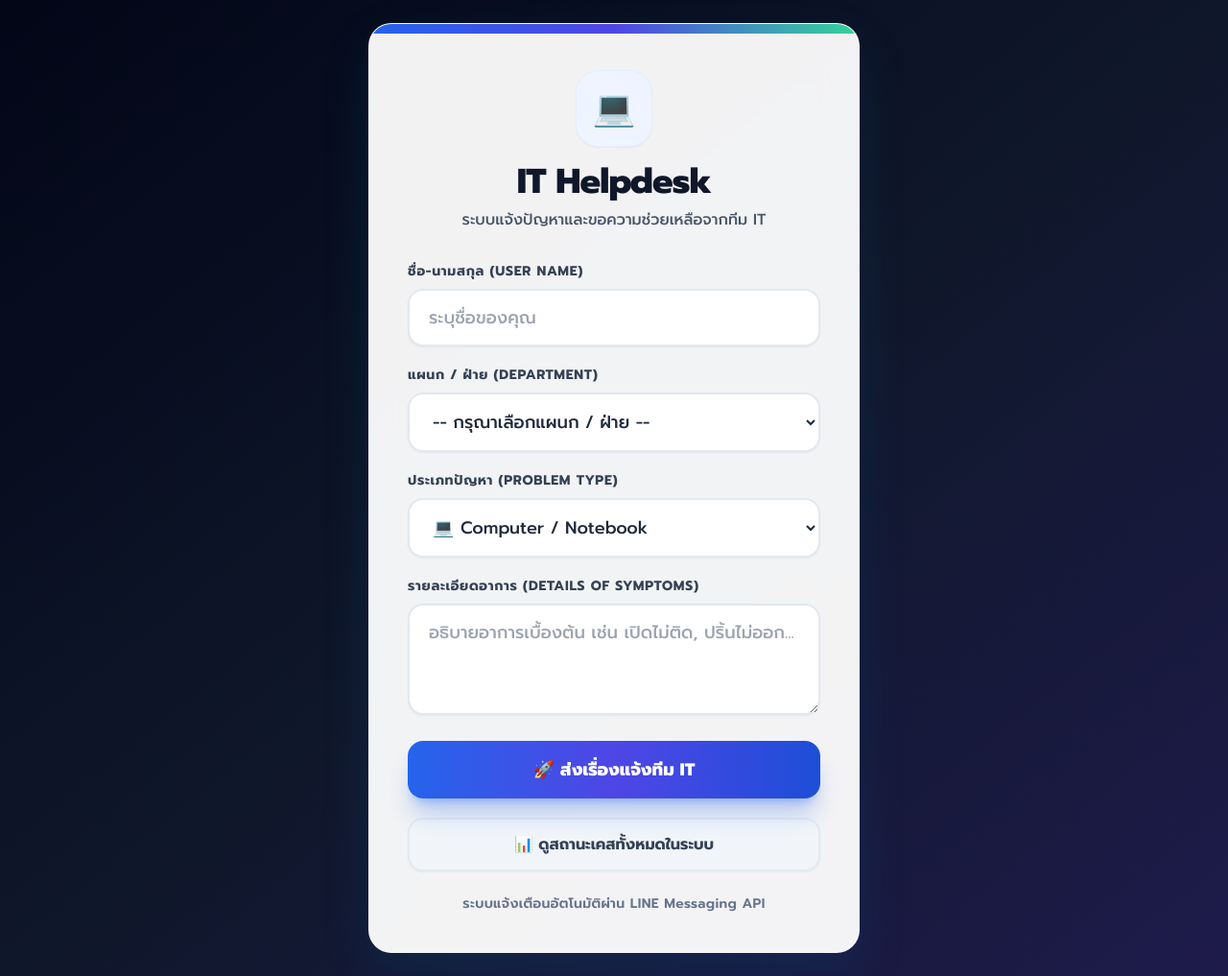
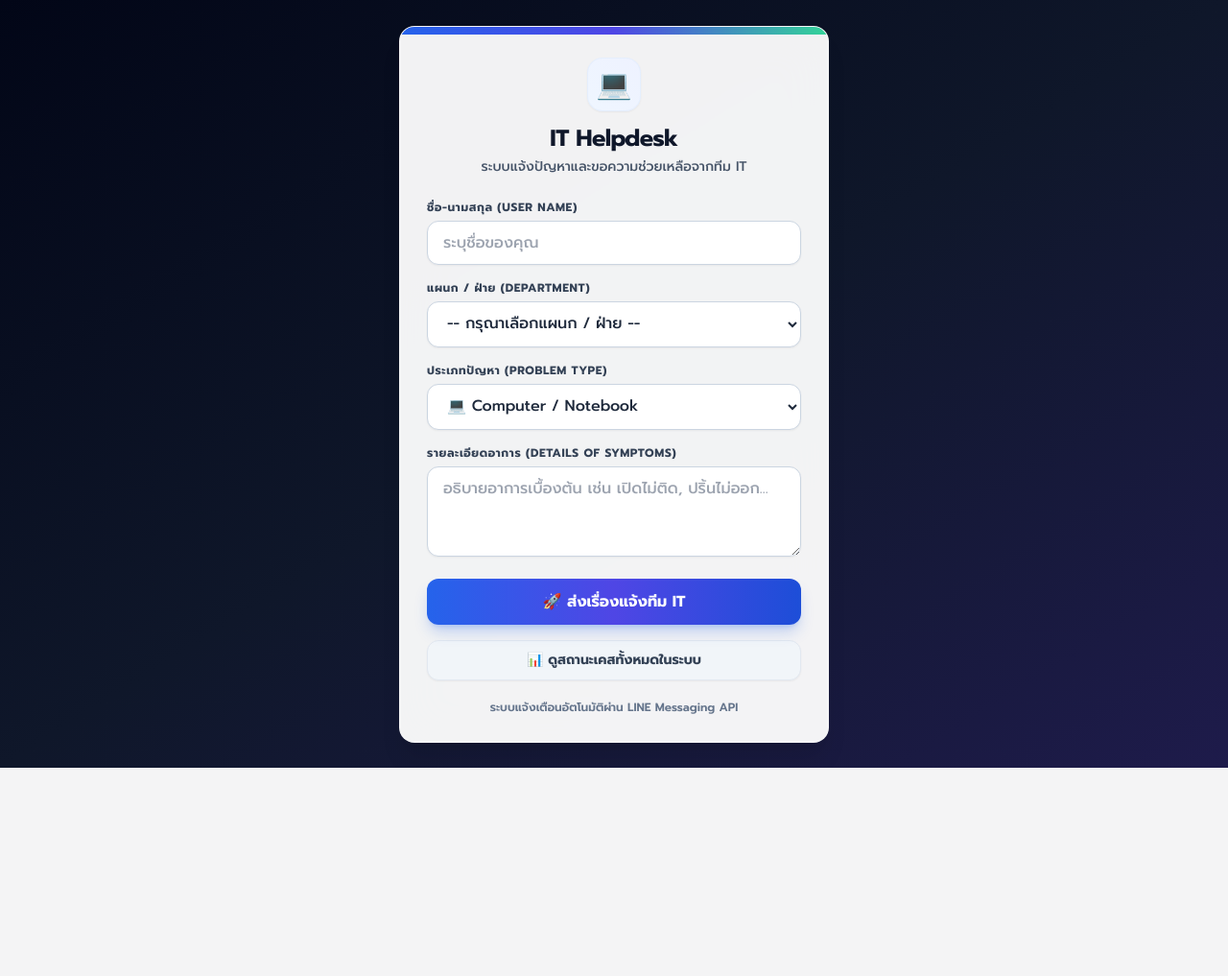
Before and after one commit to chonladasaelao91-coder/it-helpdesk-bot, a FastAPI app: page / in a window 1280 px wide. Shown: the whole page at 96% size. After the commit the page ends 800 px from the top, so only its background shows below. Run offline with FastAPI, Linux system fonts and the light colour scheme; some libraries are stand-ins or nearby versions.

Commit message:
Add files via upload

```diff
--- a/templates/index.html
+++ b/templates/index.html
@@ -5,33 +5,33 @@
     <meta name="viewport" content="width=device-width, initial-scale=1.0">
     <title>IT Helpdesk - ระบบแจ้งซ่อม</title>
     <script src="https://cdn.tailwindcss.com"></script>
-    <link href="https://fonts.googleapis.com/css2?family=Prompt:wght@300;400;500;600;700;800&display=swap" rel="stylesheet">
+    <link href="https://fonts.googleapis.com/css2?family=Prompt:wght@300;400;500;600;700&display=swap" rel="stylesheet">
     <style>
         body { font-family: 'Prompt', sans-serif; }
     </style>
 </head>
-<body class="bg-gradient-to-br from-slate-950 via-slate-900 to-indigo-950 text-slate-800 flex items-center justify-center min-h-screen p-4 sm:p-6">
-    <div class="max-w-lg w-full bg-white/95 backdrop-blur-xl rounded-3xl shadow-[0_20px_50px_rgba(8,112,184,0.15)] p-8 sm:p-10 border border-white/40 relative overflow-hidden">
-        <!-- แถบสีตกแต่งด้านบนแบบเรืองแสง -->
-        <div class="absolute top-0 left-0 right-0 h-2.5 bg-gradient-to-r from-blue-600 via-indigo-600 to-emerald-400"></div>
+<body class="bg-gradient-to-br from-slate-950 via-slate-900 to-indigo-950 text-slate-800 flex items-center justify-center min-h-screen p-4">
+    <div class="max-w-md w-full bg-white/95 backdrop-blur-xl rounded-2xl shadow-xl p-6 sm:p-7 border border-white/30 relative overflow-hidden">
+        <!-- แถบสีตกแต่งด้านบน -->
+        <div class="absolute top-0 left-0 right-0 h-2 bg-gradient-to-r from-blue-600 via-indigo-600 to-emerald-400"></div>
 
-        <div class="text-center mb-8 pt-2">
-            <div class="inline-flex items-center justify-center w-20 h-20 bg-gradient-to-tr from-blue-50 to-indigo-50 text-blue-600 rounded-3xl text-4xl mb-4 shadow-sm border border-blue-100/50">
+        <div class="text-center mb-6 pt-1">
+            <div class="inline-flex items-center justify-center w-14 h-14 bg-gradient-to-tr from-blue-50 to-indigo-50 text-blue-600 rounded-2xl text-3xl mb-3 shadow-sm border border-blue-100/50">
                 💻
             </div>
-            <h1 class="text-4xl font-extrabold text-slate-900 tracking-tight">IT Helpdesk</h1>
-            <p class="text-base text-slate-600 mt-2 font-medium">ระบบแจ้งปัญหาและขอความช่วยเหลือจากทีม IT</p>
+            <h1 class="text-2xl font-bold text-slate-900 tracking-tight">IT Helpdesk</h1>
+            <p class="text-sm text-slate-600 mt-1 font-medium">ระบบแจ้งปัญหาและขอความช่วยเหลือจากทีม IT</p>
         </div>
 
-        <form action="/submit" method="POST" class="space-y-5" onsubmit="this.querySelector('button[type=submit]').disabled=true; this.querySelector('button[type=submit]').innerText='กำลังส่งข้อมูล...';">
+        <form action="/submit" method="POST" class="space-y-4" onsubmit="this.querySelector('button[type=submit]').disabled=true; this.querySelector('button[type=submit]').innerText='กำลังส่งข้อมูล...';">
             <div>
-                <label class="block text-sm font-bold uppercase tracking-wider text-slate-700 mb-2">ชื่อ-นามสกุล (User Name)</label>
-                <input type="text" name="name" required placeholder="ระบุชื่อของคุณ" class="w-full px-5 py-3.5 rounded-2xl border-2 border-slate-200 focus:ring-4 focus:ring-blue-500/20 focus:border-blue-600 focus:outline-none text-lg transition bg-white shadow-sm font-medium">
+                <label class="block text-xs font-bold uppercase tracking-wider text-slate-700 mb-1.5">ชื่อ-นามสกุล (User Name)</label>
+                <input type="text" name="name" required placeholder="ระบุชื่อของคุณ" class="w-full px-4 py-2.5 rounded-xl border border-slate-300 focus:ring-2 focus:ring-blue-500/30 focus:border-blue-600 focus:outline-none text-base transition bg-white shadow-sm font-medium">
             </div>
 
             <div>
-                <label class="block text-sm font-bold uppercase tracking-wider text-slate-700 mb-2">แผนก / ฝ่าย (Department)</label>
-                <select name="department" required class="w-full px-5 py-3.5 rounded-2xl border-2 border-slate-200 focus:ring-4 focus:ring-blue-500/20 focus:border-blue-600 focus:outline-none text-lg bg-white transition font-medium shadow-sm">
+                <label class="block text-xs font-bold uppercase tracking-wider text-slate-700 mb-1.5">แผนก / ฝ่าย (Department)</label>
+                <select name="department" required class="w-full px-4 py-2.5 rounded-xl border border-slate-300 focus:ring-2 focus:ring-blue-500/30 focus:border-blue-600 focus:outline-none text-base bg-white transition font-medium shadow-sm">
                     <option value="" disabled selected>-- กรุณาเลือกแผนก / ฝ่าย --</option>
                     <option value="HR">HR</option>
                     <option value="IT">IT</option>
@@ -55,8 +55,8 @@
             </div>
 
             <div>
-                <label class="block text-sm font-bold uppercase tracking-wider text-slate-700 mb-2">ประเภทปัญหา (Problem Type)</label>
-                <select name="issue_type" class="w-full px-5 py-3.5 rounded-2xl border-2 border-slate-200 focus:ring-4 focus:ring-blue-500/20 focus:border-blue-600 focus:outline-none text-lg bg-white transition font-medium shadow-sm">
+                <label class="block text-xs font-bold uppercase tracking-wider text-slate-700 mb-1.5">ประเภทปัญหา (Problem Type)</label>
+                <select name="issue_type" class="w-full px-4 py-2.5 rounded-xl border border-slate-300 focus:ring-2 focus:ring-blue-500/30 focus:border-blue-600 focus:outline-none text-base bg-white transition font-medium shadow-sm">
                     <option value="คอมพิวเตอร์ / โน้ตบุ๊ก">💻 Computer / Notebook</option>
                     <option value="อินเทอร์เน็ต / Network">🌐 อินเทอร์เน็ต / Network</option>
                     <option value="เครื่องพิมพ์ (Printer)">🖨️ เครื่องพิมพ์ (Printer)</option>
@@ -65,24 +65,24 @@
             </div>
 
             <div>
-                <label class="block text-sm font-bold uppercase tracking-wider text-slate-700 mb-2">รายละเอียดอาการ (Details of symptoms)</label>
-                <textarea name="detail" rows="3" required class="w-full px-5 py-3.5 rounded-2xl border-2 border-slate-200 focus:ring-4 focus:ring-blue-500/20 focus:border-blue-600 focus:outline-none text-lg transition bg-white shadow-sm font-medium" placeholder="อธิบายอาการเบื้องต้น เช่น เปิดไม่ติด, ปริ้นไม่ออก..."></textarea>
+                <label class="block text-xs font-bold uppercase tracking-wider text-slate-700 mb-1.5">รายละเอียดอาการ (Details of symptoms)</label>
+                <textarea name="detail" rows="3" required class="w-full px-4 py-2.5 rounded-xl border border-slate-300 focus:ring-2 focus:ring-blue-500/30 focus:border-blue-600 focus:outline-none text-base transition bg-white shadow-sm font-medium" placeholder="อธิบายอาการเบื้องต้น เช่น เปิดไม่ติด, ปริ้นไม่ออก..."></textarea>
             </div>
 
-            <button type="submit" class="w-full bg-gradient-to-r from-blue-600 via-indigo-600 to-blue-700 hover:from-blue-700 hover:to-indigo-800 text-white font-extrabold py-4 rounded-2xl transition-all duration-300 shadow-xl shadow-blue-600/30 text-lg active:scale-[0.99] cursor-pointer mt-2">
+            <button type="submit" class="w-full bg-gradient-to-r from-blue-600 via-indigo-600 to-blue-700 hover:from-blue-700 hover:to-indigo-800 text-white font-bold py-3 rounded-xl transition-all duration-200 shadow-lg shadow-blue-600/25 text-base active:scale-[0.99] cursor-pointer mt-1">
                 🚀 ส่งเรื่องแจ้งทีม IT
             </button>
         </form>
 
         <!-- ปุ่มทางลัดไปหน้า Dashboard -->
-        <div class="mt-5">
-            <a href="/dashboard" class="block text-center w-full bg-slate-100 hover:bg-slate-200 text-slate-700 font-bold py-3.5 rounded-2xl text-base transition-all border-2 border-slate-200/80 shadow-sm hover:shadow">
+        <div class="mt-4">
+            <a href="/dashboard" class="block text-center w-full bg-slate-100 hover:bg-slate-200 text-slate-700 font-bold py-2.5 rounded-xl text-sm transition border border-slate-200 shadow-sm">
                 📊 ดูสถานะเคสทั้งหมดในระบบ
             </a>
         </div>
 
-        <div class="text-center mt-6">
-            <p class="text-xs sm:text-sm text-slate-500 font-semibold tracking-wide">ระบบแจ้งเตือนอัตโนมัติผ่าน LINE Messaging API</p>
+        <div class="text-center mt-5">
+            <p class="text-xs text-slate-500 font-semibold">ระบบแจ้งเตือนอัตโนมัติผ่าน LINE Messaging API</p>
         </div>
     </div>
 </body>
```
